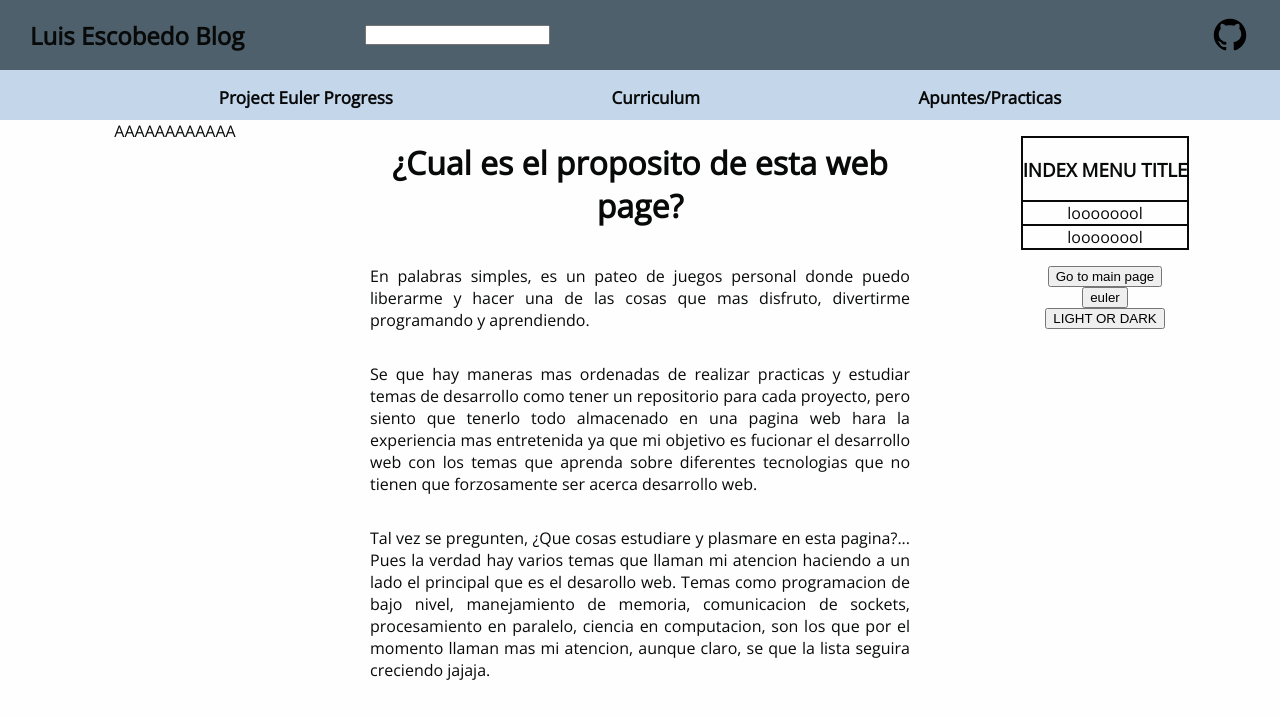
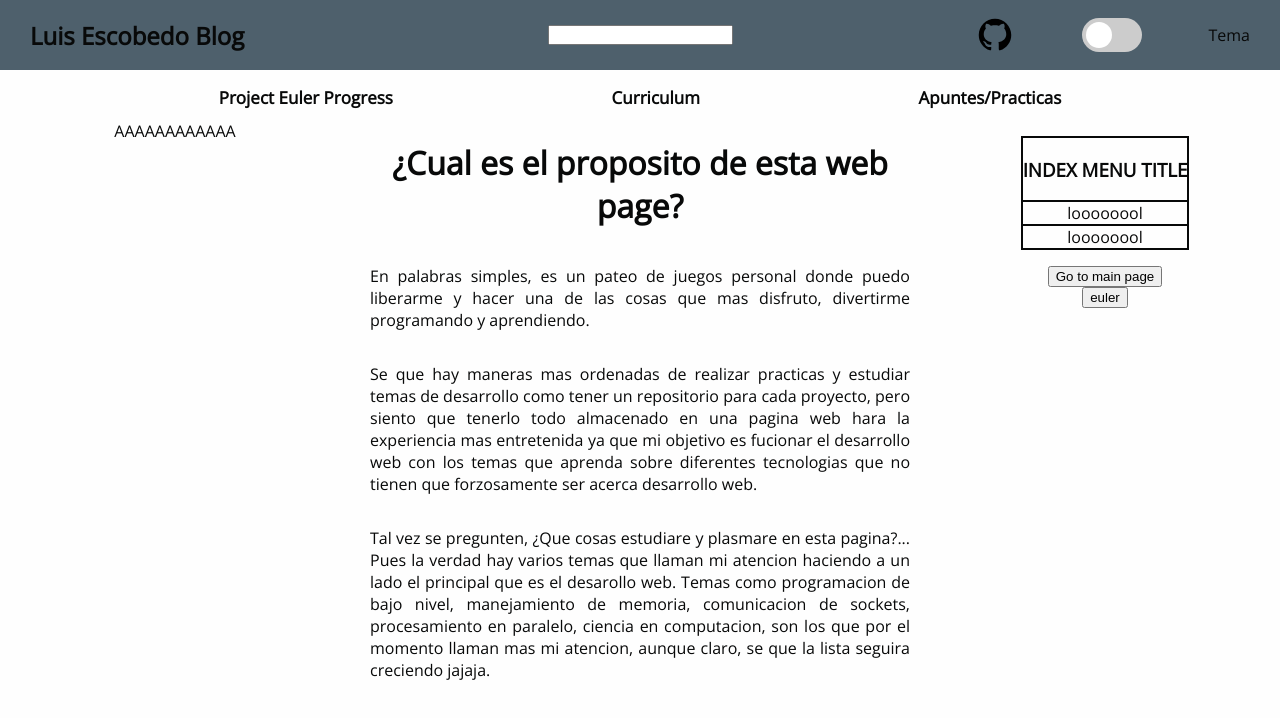
Before and after one commit to cloudUser98/cloudUser98-devlog, a website: page index.html in a window 1280 px wide. Drawn offline with nearby package versions, Linux system fonts and the light colour scheme.

Commit message:
added study themes module, theme slider, removed rollup

```diff
--- a/index.html
+++ b/index.html
@@ -17,7 +17,7 @@
                 </a>
             </div>
             <div class="flex-column main-column">
-                <input class="input" type="search" />
+                <input class="input search-input" type="search" />
             </div>
             <div class="flex-column end-column">
                 <a class="hyperlink-container" href="https://github.com/cloudUser98" target="_blank">
@@ -25,6 +25,11 @@
                         <path d="M 7.5 1 C 3.910156 1 1 3.90625 1 7.488281 C 1 10.355469 2.863281 12.789063 5.445313 13.648438 C 5.769531 13.707031 6 13.375 6 13.125 C 6 12.972656 6.003906 12.789063 6 12.25 C 4.191406 12.640625 3.625 11.375 3.625 11.375 C 3.328125 10.625 2.96875 10.410156 2.96875 10.410156 C 2.378906 10.007813 3.011719 10.019531 3.011719 10.019531 C 3.664063 10.0625 4 10.625 4 10.625 C 4.5 11.5 5.628906 11.414063 6 11.25 C 6 10.851563 6.042969 10.5625 6.152344 10.378906 C 4.109375 10.019531 2.996094 8.839844 3 7.207031 C 3.003906 6.242188 3.335938 5.492188 3.875 4.9375 C 3.640625 4.640625 3.480469 3.625 3.960938 3 C 5.167969 3 5.886719 3.871094 5.886719 3.871094 C 5.886719 3.871094 6.453125 3.625 7.496094 3.625 C 8.542969 3.625 9.105469 3.859375 9.105469 3.859375 C 9.105469 3.859375 9.828125 3 11.035156 3 C 11.515625 3.625 11.355469 4.640625 11.167969 4.917969 C 11.683594 5.460938 12 6.210938 12 7.207031 C 12 8.839844 10.890625 10.019531 8.851563 10.375 C 8.980469 10.570313 9 10.84375 9 11.25 C 9 12.117188 9 12.910156 9 13.125 C 9 13.375 9.226563 13.710938 9.558594 13.648438 C 12.140625 12.785156 14 10.355469 14 7.488281 C 14 3.90625 11.089844 1 7.5 1 Z"></path>
                     </svg>
                 </a>
+                <label id="theme" class="switch">
+                    <input type="checkbox">
+                    <span class="slider round"></span>
+                </label>
+                <label for="theme"> Tema </label>
             </div>
         </div>
         <div class="header-content" >
@@ -88,7 +93,6 @@
                 </ul>
                 <button id="main" >Go to main page</button>
                 <button id="getHistory" >euler</button>
-                <button id="theme" >LIGHT OR DARK</button>
             </div>
         </div>
     </main>
--- a/modules/project_euler.ts
+++ b/modules/project_euler.ts
@@ -1,4 +1,5 @@
 export default function project_euler() {
+    console.log("PROJECT EULER");
 
     // Getting the root element of the document
     const root = document.getElementById("root");
--- a/package.json
+++ b/package.json
@@ -1,5 +1,4 @@
 {
-  "type": "module",
   "name": "luis-escobedo",
   "version": "1.0.0",
   "description": "Personal page for study purposes",
--- a/styles.css
+++ b/styles.css
@@ -1,10 +1,18 @@
 @import url('https://fonts.googleapis.com/css2?family=Open+Sans&display=swap');
 
 :root {
-    --main-bg-color: #fefefe;
-    --secondary-color: #4e606c;
-    --complementary-color: #c4d6ea;
-    --font-color: #080909;
+    --main-bg-color: var(--bg-light);
+    --secondary-color: var(--secondary-light);
+    --complementary-color: var(complementary-light);
+    --font-color: var(--font-light);
+    --bg-light: #fefefe;
+    --secondary-light: #4e606c;
+    --complementary-light: #c4d6ea;
+    --font-light: #080909;
+    --bg-dark: #080909;
+    --secondary-dark: #292c2f;
+    --complementary-dark: #414756;
+    --font-dark: #fefefe;
 }
 
 html {
@@ -65,18 +73,28 @@ svg {
 }
 
 .main-column {
-    align-items: start;
+    align-items: center;
     flex: 2;
 }
 
-/* We use align-items and no justify beacuse the direction is in a column way */
-.start-column {
-    align-items: flex-start;
+.end-column {
+    flex-direction: row;
+    justify-content: space-between;
 }
 
-/* We use align-items and no justify beacuse the direction is in a column way */
-.end-column {
-    align-items: flex-end;
+.start-column {
+    flex-direction: row;
+    justify-content: start;
+}
+
+#content {
+    align-items: start;
+}
+
+
+.main-column img {
+    align-self: center;
+    max-height: 420px;
 }
 
 .header {
@@ -167,3 +185,71 @@ svg {
 .index-menu-item:hover {
     background-color: gray;
 }
+
+.search-input:focus-visible {
+    outline-style: none;
+    border-style: none;
+}
+
+/* The switch - the box around the slider */
+.switch {
+  position: relative;
+  display: inline-block;
+  width: 60px;
+  height: 34px;
+}
+
+/* Hide default HTML checkbox */
+.switch input {
+  opacity: 0;
+  width: 0;
+  height: 0;
+}
+
+/* The slider */
+.slider {
+  position: absolute;
+  cursor: pointer;
+  top: 0;
+  left: 0;
+  right: 0;
+  bottom: 0;
+  background-color: #ccc;
+  -webkit-transition: .4s;
+  transition: .4s;
+}
+
+.slider:before {
+  position: absolute;
+  content: "";
+  height: 26px;
+  width: 26px;
+  left: 4px;
+  bottom: 4px;
+  background-color: white;
+  -webkit-transition: .4s;
+  transition: .4s;
+}
+
+input:checked + .slider {
+  background-color: #2196F3;
+}
+
+input:focus + .slider {
+  box-shadow: 0 0 1px #2196F3;
+}
+
+input:checked + .slider:before {
+  -webkit-transform: translateX(26px);
+  -ms-transform: translateX(26px);
+  transform: translateX(26px);
+}
+
+/* Rounded sliders */
+.slider.round {
+  border-radius: 34px;
+}
+
+.slider.round:before {
+  border-radius: 50%;
+}
--- a/tsconfig.json
+++ b/tsconfig.json
@@ -54,7 +54,7 @@
     // "emitDeclarationOnly": true,                      /* Only output d.ts files and not JavaScript files. */
     // "sourceMap": true,                                /* Create source map files for emitted JavaScript files. */
     // "outFile": "./",                                  /* Specify a file that bundles all outputs into one JavaScript file. If 'declaration' is true, also designates a file that bundles all .d.ts output. */
-    "outDir": "./dist",                                   /* Specify an output folder for all emitted files. */
+    "outDir": "./src",                                   /* Specify an output folder for all emitted files. */
     // "removeComments": true,                           /* Disable emitting comments. */
     // "noEmit": true,                                   /* Disable emitting files from a compilation. */
     // "importHelpers": true,                            /* Allow importing helper functions from tslib once per project, instead of including them per-file. */
@@ -105,7 +105,7 @@
     // "skipDefaultLibCheck": true,                      /* Skip type checking .d.ts files that are included with TypeScript. */
     "skipLibCheck": true                                 /* Skip type checking all .d.ts files. */
   },
-  "exclude": ["node_modules", "dist", "server.js"],
+  "exclude": ["node_modules", "src", "server.js"],
   "include": [
     "./modules",
     "./*",
```
Also changed, not shown: index.ts (+15 -8 lines), modules/browserHistory.ts (+8 -3 lines), modules/notes.ts (+50 -50 lines), modules/render-patterns.ts (+19 -1 lines), rollup.config.js (deleted, +0 -10 lines).
